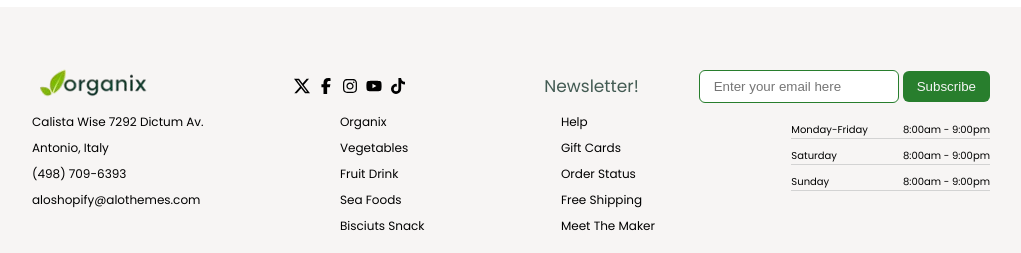
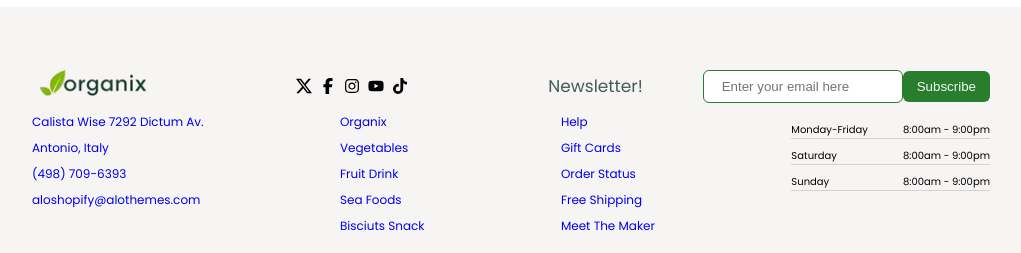
Before and after one commit to joeauscode/Finalproject, a React (Vite) app: page / in a window 1280 px wide. Shown: the part 3916-4169 px from the top of the page, without its empty margins (129-1150 px from the left). Built offline with nearby package versions, Linux system fonts and the light colour scheme.

Commit message:
Your commit message

```diff
--- a/src/components/Footer.jsx
+++ b/src/components/Footer.jsx
@@ -4,6 +4,7 @@ import logo from '../assets/icons/logo.png'
 import { BsTwitterX } from "react-icons/bs";
 import { FaFacebookF } from "react-icons/fa6";
 import { FaInstagram, FaYoutube, FaTiktok } from "react-icons/fa";
+import { Link } from 'react-router-dom';
 
 
 
@@ -28,38 +29,40 @@ const Footer = () => {
 
         <div className='subscrib'>
         <span>Newsletter!</span>
+        <form>
         <input type="text" name="" id="" placeholder='Enter your email here' />
         <button type='submit'>Subscribe</button>
+        </form>
         </div>
         </div>
 
         <div className="lists">
             <div>
              <ul>
-            <li>Calista Wise 7292 Dictum Av.</li>
-            <li>Antonio, Italy</li>
-            <li>(498) 709-6393</li>
-            <li>aloshopify@alothemes.com</li>
+            <li><Link>Calista Wise 7292 Dictum Av.</Link></li>
+            <li><Link>Antonio, Italy</Link></li>
+            <li><Link>(498) 709-6393</Link></li>
+            <li><Link>aloshopify@alothemes.com</Link></li>
             </ul>
             </div>
 
             <div>
              <ul>
-              <li>Organix</li>
-              <li>Vegetables</li>
-              <li>Fruit Drink</li>
-              <li>Sea Foods</li>
-              <li>Bisciuts Snack</li>
+              <li><Link>Organix</Link></li>
+              <li><Link>Vegetables</Link></li>
+              <li><Link>Fruit Drink</Link></li>
+              <li><Link>Sea Foods</Link></li>
+              <li><Link>Bisciuts Snack</Link></li>
             </ul>
             </div>
 
             <div>
                 <ul>
-                    <li>Help</li>
-                    <li>Gift Cards</li>
-                    <li>Order Status</li>
-                    <li>Free Shipping</li>
-                    <li>Meet The Maker</li>
+                    <li><Link>Help</Link></li>
+                    <li><Link>Gift Cards</Link></li>
+                    <li><Link>Order Status</Link></li>
+                    <li><Link>Free Shipping</Link></li>
+                    <li><Link>Meet The Maker</Link></li>
                 </ul>
             </div>
 
@@ -69,7 +72,7 @@ const Footer = () => {
              <div><span>Sunday</span> <span>8:00am - 9:00pm</span></div>
             </div>
         </div>
-
+         <div className="shifg"></div>
       </div>
     </Foot>
   )
--- a/src/components/styles.js
+++ b/src/components/styles.js
@@ -1112,7 +1112,7 @@ background-color: #f7f5f4;
   margin-left: 3.5rem;
   color: #287e2d;
   border: 0.3px solid #287e2d;
-  padding: 8px 14px;
+  padding: 8px 18px;
   border-radius: 6px;
   width: 200px;
  }
@@ -1153,11 +1153,60 @@ gap: 8px;
   border-bottom: 0.3px solid lightgray;
 }
 
-
+a{
+  text-decoration: none;
+}
 
 @media screen and (max-width: 800px) {
    .footerimage{
     width: 100%;
+
+
+  .footerimage{
+    position: relative;
+
+  }
+
+  a{
+    font-size: 16px;
+  }
+
+  .subscrib{
+    position: absolute;
+    /* border: 2px solid; */
+    flex-direction: column;
+    margin-top: 62rem;
+    width: 100%;
+    background-color: #f7f5f4;
+  }
+
+  .listdays>div{
+    font-size: 14px;
+  }
+
+  ul>li:nth-child(1){
+    text-transform: uppercase;
+    margin-top: 1rem;
+  }
+  .shifg{
+    padding: 4rem 0rem;
+  }
+  .subscrib>form{
+    width: 80%;
+    display: flex;
+  }
+
+  button{
+    border-bottom-left-radius: 0px;
+    border-top-left-radius: 0px;
+  }
+  input{
+    width: 100%;
+       border-bottom-right-radius: 0px;
+    border-top-right-radius: 0px;
+    padding: 15px 1rem;
+    font-size: 15px;
+  }
 
    }
 
@@ -1170,19 +1219,15 @@ gap: 8px;
     flex-direction: column;
     justify-content: center;
     align-items: center;
-    gap: 1.3rem;
+    gap: 2rem;
+    margin-top: 1rem;
    }
    li{
     text-align: center;
+    margin-bottom: 13px;
    }
 
-   .subscrib{
-    flex-direction: column;
-    align-items: center;
-    justify-content: center;
-    margin-bottom: 1rem;
 
-   }
 
    input{
    padding: 8px 3px;
```
